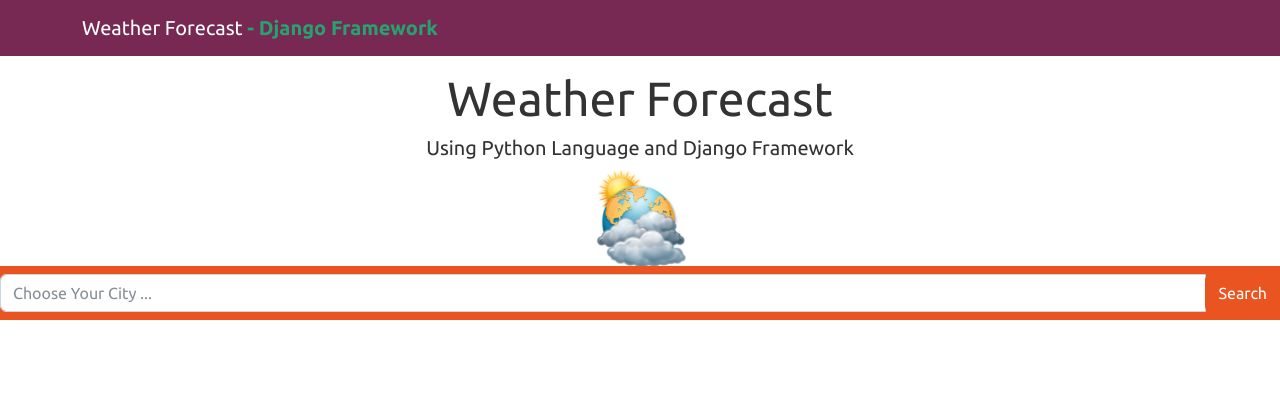
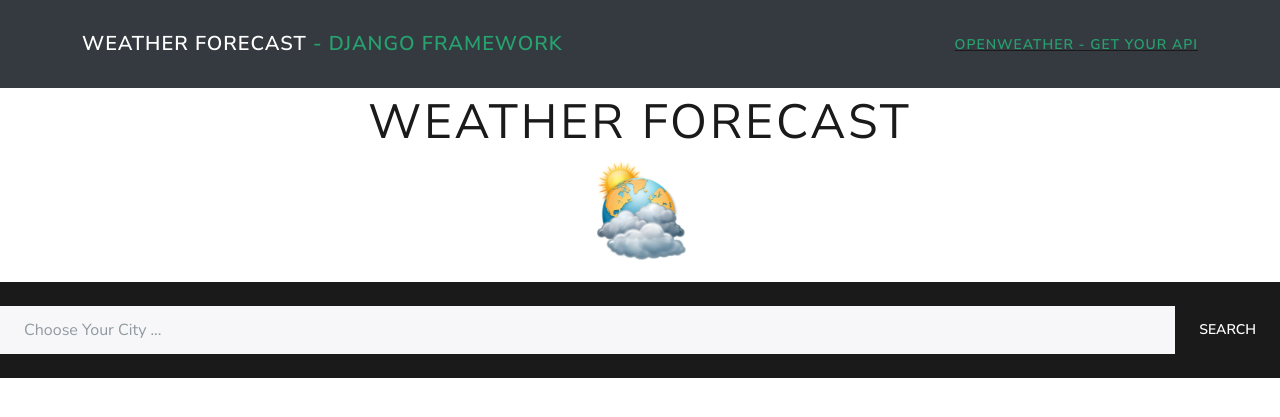
Before and after one commit to shubham212001/Weather_API_Website, a Django app: page / in a window 1280 px wide. Shown: the top 417 px of the page. Run offline with Django 3.2, Linux system fonts and the light colour scheme; some libraries are stand-ins or nearby versions.

Commit message:
update on html

```diff
--- a/weatherproject/weatherApp/templates/main/index.html
+++ b/weatherproject/weatherApp/templates/main/index.html
@@ -8,8 +8,9 @@
   <!-- <link rel="stylesheet" href="https://cdnjs.cloudflare.com/ajax/libs/bootswatch/4.5.3/cerulean/bootstrap.min.css"
     integrity="sha512-dQLT/B7byn2LjN/DN4zeBKpwGV6qbidV0XiMRWQOL7TGrV7FkZFldkGG+DGMU+CQnMTcRZlUI7GMWt1j6akNew=="
     crossorigin="anonymous" /> -->
-    <link rel="stylesheet" href="https://cdnjs.cloudflare.com/ajax/libs/bootswatch/5.0.1/united/bootstrap.min.css" integrity="sha512-cEL1r+AubYmWyKw8n3Ro7sGPJgNige1zyODhz9NFdpBZGmO9o32lJwX/aC2o8EZX3fEbH40ba4v7kha1ud/vnA==" crossorigin="anonymous" referrerpolicy="no-referrer" />
-  <title>Weather Forecast Website </title>
+    <!-- <link rel="stylesheet" href="https://cdnjs.cloudflare.com/ajax/libs/bootswatch/5.0.1/united/bootstrap.min.css" integrity="sha512-cEL1r+AubYmWyKw8n3Ro7sGPJgNige1zyODhz9NFdpBZGmO9o32lJwX/aC2o8EZX3fEbH40ba4v7kha1ud/vnA==" crossorigin="anonymous" referrerpolicy="no-referrer" /> -->
+    <link rel="stylesheet" href="https://cdnjs.cloudflare.com/ajax/libs/bootswatch/5.0.1/lux/bootstrap.min.css" integrity="sha512-EJJuqC8nbI+dUjDM89eZ8dVmckG/vAfKIhmW4pi3Y/S1gE8uvIHuPqpbZ3/DliUQOZbS0Wp7317zoPRRoX+E+A==" crossorigin="anonymous" referrerpolicy="no-referrer" />
+    <title>Weather Forecast Website </title>
 </head>
 
 <body>
@@ -18,18 +19,18 @@
       <a href="../" class="navbar-brand">Weather Forecast <span style="color: rgb(39, 161, 110);"> <strong> - Django
             Framework</strong>
         </span> </a>
-      <!-- <a href="https://openweathermap.org" class="navbar-tech">OpenWeather - Get Your API</a> -->
+      <a href="https://openweathermap.org" class="navbar-tech"><span style="color: rgb(39, 161, 110);">OpenWeather - Get Your API</span></a>
     </div>
   </div>
 
-  <br /><br /> <br><br><br>
+  <br /><br /> <br><br><br><br>
   <div id="jumbotron" class="jumbotron" style="text-align: center; margin-top:-50px">
     <h1 class="display-5">Weather Forecast </h1>
-    <h5>Using Python Language and Django Framework</h5>
+    <!-- <h5>Using Python Language and Django Framework</h5> -->
 
     <img src="{% static 'images/weather.png' %}" class="image" style="width:100px; margin-bottom:-50px; ">
   </div>
-<br><br>
+<br><br><br>
   <nav class="navbar navbar-expand-lg navbar-dark bg-primary">
     <form method="post" class="col-md"">
       {% csrf_token %}
--- a/weatherproject/weatherApp/views.py
+++ b/weatherproject/weatherApp/views.py
@@ -24,7 +24,9 @@
                 'icon': list_of_data['weather'][0]['icon'],
             }
         print(data)
+
     else:
+
         data = {}
 
     return render(request, "main/index.html", data)
```
